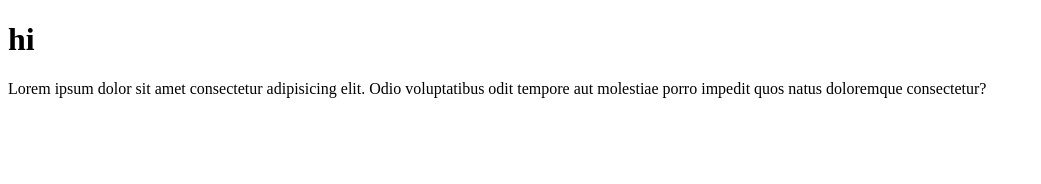
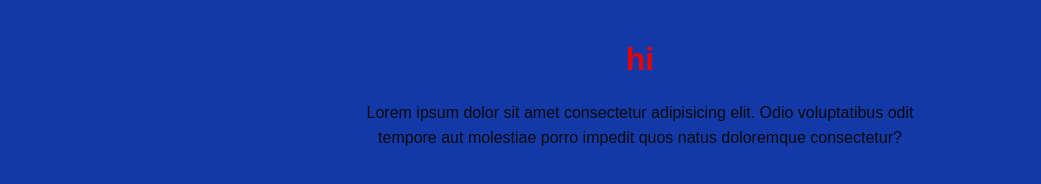
Before and after one commit to SANTOSH102004/practice, a plain HTML site: page index.html in a window 1280 px wide. Shown: the whole page, without its empty margins (0-1041 px from the left). Drawn offline with Linux system fonts and the light colour scheme.

Commit message:
added index.css file

```diff
--- a/index.css
+++ b/index.css
@@ -13,7 +13,7 @@ body {
 
   p {
     font-size: 16px;
-    color: #555;
+    color: #0a0a0a;
     line-height: 1.6;
     text-align: center;
     max-width: 600px;
--- a/index.html
+++ b/index.html
@@ -4,6 +4,8 @@
     <meta charset="UTF-8" />
     <meta name="viewport" content="width=device-width, initial-scale=1.0" />
     <title>welcome</title>
+    <link rel="stylesheet" href="index.css" />
+
   </head>
   <body>
     <h1>hi</h1>
@@ -12,5 +14,7 @@
       odit tempore aut molestiae porro impedit quos natus doloremque
       consectetur?
     </p>
+
+    <script src="index.js"></script>
   </body>
 </html>
--- /dev/null
+++ b/index.js
@@ -0,0 +1 @@
+alert("hello world")
```
